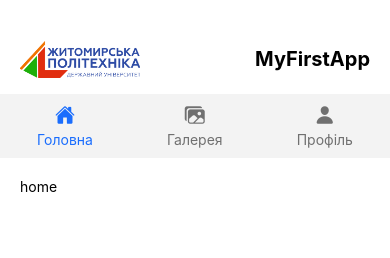
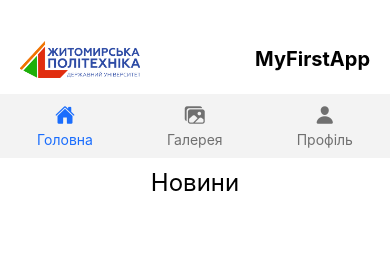
Before and after one commit to AcceleratorMX/MobileLabsRN2025, a React Native app in the folder lab1/: screen / in a window 390 px wide. Shown: the top 258 px of the page. Built offline with nearby package versions, Linux system fonts and the light colour scheme.

Commit message:
refactor.(Main) optimized navigation logic
- Add Nabar and ScreensHeader components, navigationOprions file;

- Automation of navigation menu elements based on imported components.

```diff
--- a/lab1/Components/Main.jsx
+++ b/lab1/Components/Main.jsx
@@ -1,50 +1,12 @@
-import React, {useState} from 'react';
-import {StyleSheet, Text, TouchableOpacity, View} from 'react-native';
-import Icon from 'react-native-vector-icons/Ionicons';
+import React from 'react';
+import {StyleSheet, View} from 'react-native';
 import {createStackNavigator} from '@react-navigation/stack';
-import {NavigationContainer, useNavigation} from '@react-navigation/native';
-import {Home} from "./Screens/Home";
-import {Gallery} from "./Screens/Gallery";
-import {Profile} from "./Screens/Profile";
+import {NavigationContainer} from '@react-navigation/native';
+import {ScreensHeader} from './Screens/ScreensHeader';
+import {navigationOptions} from '../helpers/navigationOptions';
+import {Navbar} from "./Navbar";
 
 const Stack = createStackNavigator();
-
-const Navbar = () => {
-    const [activeRoute, setActiveRoute] = useState('Home');
-    const navigation = useNavigation();
-
-    const getIconColor = (screenName) => {
-        return activeRoute === screenName ? '#1a6dfd' : '#707070';
-    };
-
-    const navigateTo = (routeName) => {
-        setActiveRoute(routeName);
-        navigation.navigate(routeName);
-    };
-
-    const pages = [
-        {route: 'Home', icon: 'home', title: 'Головна'},
-        {route: 'Gallery', icon: 'images', title: 'Галерея'},
-        {route: 'Profile', icon: 'person', title: 'Профіль'}
-    ];
-
-    return (
-        <View style={mainStyles.navbar}>
-            {pages.map(page => (
-                <TouchableOpacity
-                    key={page.route}
-                    style={mainStyles.navbarItem}
-                    onPress={() => navigateTo(page.route)}
-                >
-                    <Icon name={page.icon} size={20} color={getIconColor(page.route)}/>
-                    <Text style={{...mainStyles.navbarItemTitle, color: getIconColor(page.route)}}>
-                        {page.title}
-                    </Text>
-                </TouchableOpacity>
-            ))}
-        </View>
-    );
-};
 
 export const Main = () => {
     return (
@@ -52,10 +14,23 @@ export const Main = () => {
             <View style={mainStyles.main}>
                 <Navbar/>
                 <View style={mainStyles.content}>
-                    <Stack.Navigator initialRouteName="Home" screenOptions={{headerShown: false}}>
-                        <Stack.Screen name="Home" component={Home} options={{title: 'Головна'}}/>
-                        <Stack.Screen name="Gallery" component={Gallery} options={{title: 'Галерея'}}/>
-                        <Stack.Screen name="Profile" component={Profile} options={{title: 'Профіль'}}/>
+                    <Stack.Navigator
+                        initialRouteName="Home"
+                        screenOptions={({route}) => {
+                            const screenTitle = navigationOptions.getTitleForRoute(route.name);
+                            return screenTitle
+                                ? {header: () => <ScreensHeader screenTitle={screenTitle}/>}
+                                : {headerShown: false};
+                        }}
+                    >
+                        {navigationOptions.screens.map(screen => (
+                            <Stack.Screen
+                                key={screen.route}
+                                name={screen.route}
+                                component={screen.component}
+                                options={{title: screen.title}}
+                            />
+                        ))}
                     </Stack.Navigator>
                 </View>
             </View>
@@ -68,22 +43,9 @@ const mainStyles = StyleSheet.create({
         flex: 1,
         width: '100%',
     },
-    navbar: {
-        flexDirection: 'row',
-        justifyContent: 'space-around',
-        alignItems: 'center',
-        paddingVertical: 10,
-        backgroundColor: '#f3f3f3',
-    },
-    navbarItem: {
-        alignItems: 'center',
-    },
-    navbarItemTitle: {
-        fontSize: 14,
-        marginTop: 5,
-    },
     content: {
         flex: 1,
-        padding: 20,
+        paddingVertical: 10,
+        paddingHorizontal: 20,
     },
 });
--- /dev/null
+++ b/lab1/Components/Navbar.jsx
@@ -0,0 +1,54 @@
+import React, {useState} from "react";
+import {useNavigation} from "@react-navigation/native";
+import {StyleSheet, Text, TouchableOpacity, View} from "react-native";
+import {navigationOptions} from "../helpers/navigationOptions";
+import Icon from "react-native-vector-icons/Ionicons";
+
+
+export const Navbar = () => {
+    const [activeRoute, setActiveRoute] = useState('Home');
+    const navigation = useNavigation();
+
+    const getIconColor = (screenName) => {
+        return activeRoute === screenName ? '#1a6dfd' : '#707070';
+    };
+
+    const navigateTo = (routeName) => {
+        setActiveRoute(routeName);
+        navigation.navigate(routeName);
+    };
+
+    return (
+        <View style={styles.navbar}>
+            {navigationOptions.screens.map(page => (
+                <TouchableOpacity
+                    key={page.route}
+                    style={styles.navbarItem}
+                    onPress={() => navigateTo(page.route)}
+                >
+                    <Icon name={page.icon} size={20} color={getIconColor(page.route)}/>
+                    <Text style={{...styles.navbarItemTitle, color: getIconColor(page.route)}}>
+                        {page.title}
+                    </Text>
+                </TouchableOpacity>
+            ))}
+        </View>
+    );
+};
+
+const styles = StyleSheet.create({
+    navbar: {
+        flexDirection: 'row',
+        justifyContent: 'space-around',
+        alignItems: 'center',
+        paddingVertical: 10,
+        backgroundColor: '#f3f3f3',
+    },
+    navbarItem: {
+        alignItems: 'center',
+    },
+    navbarItemTitle: {
+        fontSize: 14,
+        marginTop: 5,
+    },
+});
--- a/lab1/Components/Screens/Home.jsx
+++ b/lab1/Components/Screens/Home.jsx
@@ -3,15 +3,18 @@ import {View, StyleSheet, Text} from 'react-native';
 
 export const Home = () => {
     return (
-        <View style={homeStyles.home}>
-            <Text>home</Text>
+        <View style={homeStyles.container}>
+
         </View>
     );
 };
 
 const homeStyles = StyleSheet.create({
-    home: {
+    container: {
         flex: 1,
         backgroundColor: '#fff',
     },
+    newsList: {
+
+    }
 });
--- /dev/null
+++ b/lab1/Components/Screens/ScreensHeader.jsx
@@ -0,0 +1,23 @@
+import React from 'react';
+import {View, StyleSheet, Text} from 'react-native';
+
+export const ScreensHeader = ({screenTitle}) => {
+    return (
+        <View style={styles.container}>
+            <Text style={styles.text}>{screenTitle}</Text>
+        </View>
+    );
+}
+
+const styles = StyleSheet.create({
+    container: {
+        width: '100%',
+        height: 'fit-content',
+        justifyContent: 'center',
+        alignItems: 'center',
+        backgroundColor: '#fff',
+    },
+    text: {
+        fontSize: 24,
+    }
+})
--- /dev/null
+++ b/lab1/helpers/navigationOptions.js
@@ -0,0 +1,20 @@
+import {Home} from "../Components/Screens/Home";
+import {Gallery} from "../Components/Screens/Gallery";
+import {Profile} from "../Components/Screens/Profile";
+
+const screens = [
+    {route: 'Home', icon: 'home', title: 'Головна', component: Home},
+    {route: 'Gallery', icon: 'images', title: 'Галерея', component: Gallery},
+    {route: 'Profile', icon: 'person', title: 'Профіль', component: Profile}
+];
+
+const routeTitles = {
+    Home: 'Новини',
+    Profile: 'Реєстрація'
+};
+
+const getTitleForRoute = (routeName) => {
+    return routeTitles[routeName] || null;
+};
+
+export const navigationOptions = { screens, getTitleForRoute };
```
